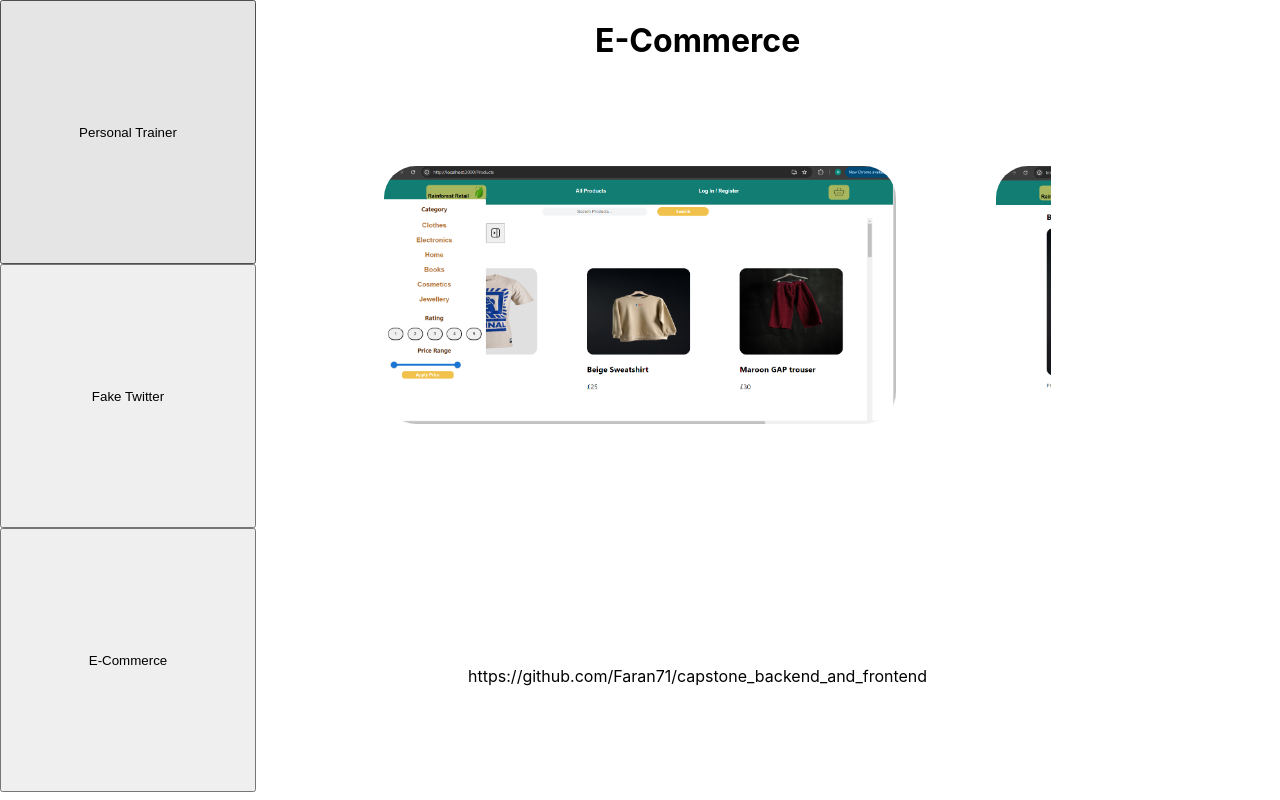
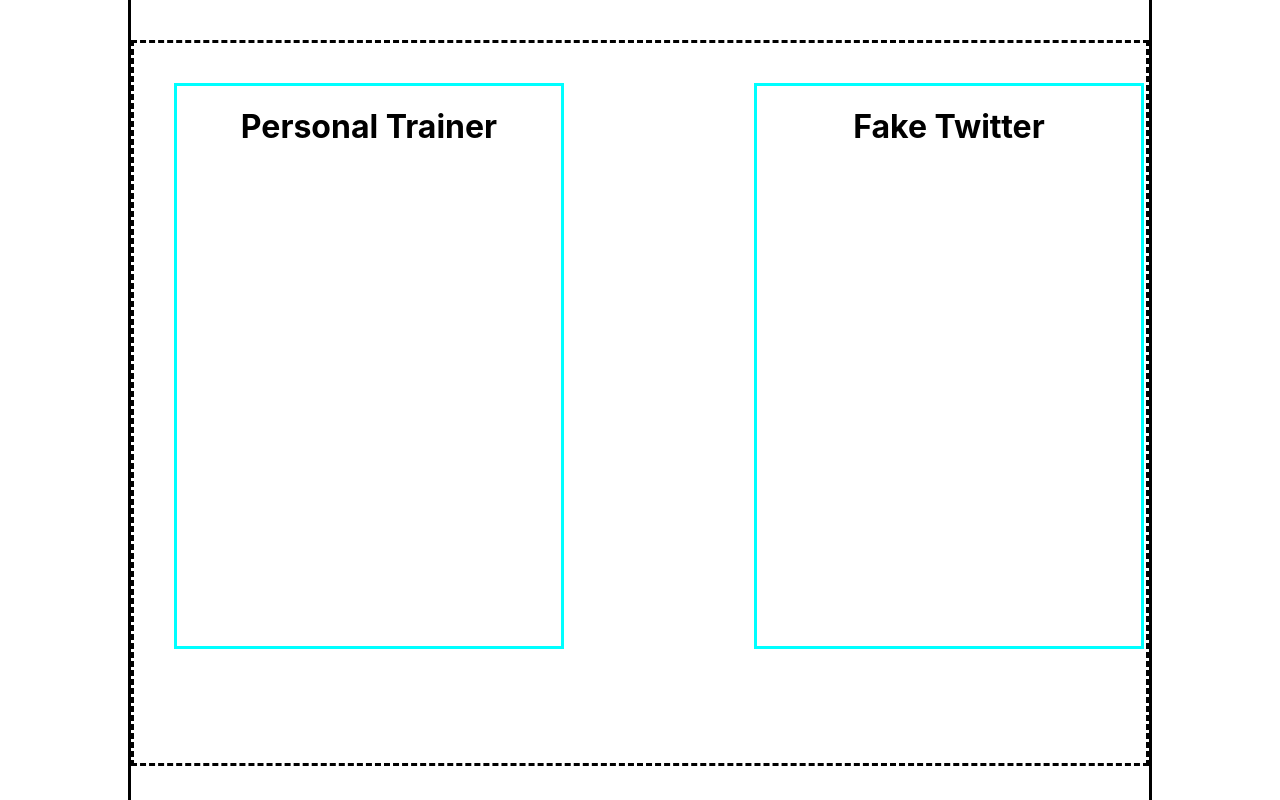
Before and after one commit to Faran71/profile, a React (Create React App) app: page /Projects in a window 1280 px wide. Built offline with nearby package versions, Linux system fonts and the light colour scheme.

Commit message:
changing the projects page layout to be a carousel of projects

```diff
--- a/src/components/Carousel.js
+++ /dev/null
@@ -1,93 +0,0 @@
-import {motion} from "framer-motion"
-import { useRef, useEffect, useState } from "react";
-import "./Carousel.css";
-
-// const Carousel = ({images}) => {
-//     const [currentIndex, setCurrentIndex] = useState(0);
-
-//     const handleNext = () => {
-//         setCurrentIndex((prevIndex) =>
-//         prevIndex + 1 === images.length ? 0 : prevIndex + 1
-//         );
-//     };
-//     const handlePrevious = () => {
-//         setCurrentIndex((prevIndex) =>
-//         prevIndex - 1 < 0 ? images.length - 1 : prevIndex - 1
-//         );
-//     };
-//     const handleDotClick = (index) => {
-//         setCurrentIndex(index);
-//     }
-
-//     return (
-//         <div className="carousel-images">
-//             <img
-//               key={currentIndex}
-//               src={images[currentIndex]}
-//             /><div className="slide_direction">
-//             <div className="left" onClick={handlePrevious}>
-//               <svg
-//                 xmlns="http://www.w3.org/2000/svg"
-//                 height="20"
-//                 viewBox="0 96 960 960"
-//                 width="20"
-//               >
-//                 <path d="M400 976 0 576l400-400 56 57-343 343 343 343-56 57Z" />
-//               </svg>
-//             </div>
-//             <div className="right" onClick={handleNext}>
-//               <svg
-//                 xmlns="http://www.w3.org/2000/svg"
-//                 height="20"
-//                 viewBox="0 96 960 960"
-//                 width="20"
-//               >
-//                 <path d="m304 974-56-57 343-343-343-343 56-57 400 400-400 400Z" />
-//               </svg>
-//             </div>
-//           </div>
-//           <div className="indicator">
-//             {images.map((_, index) => (
-//               <div
-//                 key={index}
-//                 className={`dot ${currentIndex === index ? "active" : ""}`}
-//                 onClick={() => handleDotClick(index)}
-//               ></div>
-//             ))}
-//           </div>
-//         </div>
-//       );
-
-// }
-
-const Carousel = ({images}) => {
-
-    const [width, setWidth] = useState(0);
-    const carousel = useRef();
-    const intervalRef = useRef(null);
-
-    useEffect(() => {
-      setWidth(carousel.current.scrollWidth - carousel.current.offsetWidth);
-      return () => clearInterval(intervalRef.current);
-    }, []);
-
-    return (
-        <motion.div ref={carousel} className="carousel" whileTap={{cursor: "grabbing"}}>
-          <motion.div
-          drag="x"
-          dragConstraints={{right:0, left: -width}}
-          className="inner-carousel"
-          >
-            {images.map(image => {
-              return(
-                <motion.div className="item" key={image}>
-                  <img src={image} alt="" />
-                </motion.div>
-              )
-            }
-              )}
-          </motion.div>
-        </motion.div>
-      )
-  }
-export default Carousel;
--- a/src/components/Carousel.css
+++ b/src/components/CarouselFixed.css
@@ -1,11 +1,11 @@
-/* @import url("https://fonts.googleapis.com/css2?family=Oswald:wght@600&display=swap");
+@import url("https://fonts.googleapis.com/css2?family=Oswald:wght@600&display=swap");
 .App-header {
   font-size: 1rem;
   text-align: center;
   font-family: "Oswald", sans-serif;
   padding-bottom: 2rem;
-} */
-/* .carousel-images {
+}
+.carousel-images {
   position: relative;
   border-radius: 10px;
   height: 100vh;
@@ -57,31 +57,4 @@
 }
 .active {
   background-color: #fa2020;
-} */
-
-.item {
-    min-height: 40rem;
-    min-width: 30rem;
-    padding: 40px;
-  }
-
-.item img {
-    width: 40vw;
-    height: auto;
-    border-radius: 2rem;
-    pointer-events: none;
-    /* padding-right: 20px; */
-  }
-
-.inner-carousel {
-    display: flex;
-    gap: 20px;
-    width: 100vw;
-    height: 60vh;
-  }
-
-.carousel {
-    cursor: grab;
-    overflow: hidden;
-    margin: 5% 10%;
-  }
+}
--- /dev/null
+++ b/src/components/CarouselFixed.js
@@ -0,0 +1,63 @@
+import {motion} from "framer-motion"
+import { useRef, useEffect, useState } from "react";
+import "./CarouselFixed.css";
+
+const CarouselFixed = ({images}) => {
+    const [currentIndex, setCurrentIndex] = useState(0);
+
+    const handleNext = () => {
+        setCurrentIndex((prevIndex) =>
+        prevIndex + 1 === images.length ? 0 : prevIndex + 1
+        );
+    };
+    const handlePrevious = () => {
+        setCurrentIndex((prevIndex) =>
+        prevIndex - 1 < 0 ? images.length - 1 : prevIndex - 1
+        );
+    };
+    const handleDotClick = (index) => {
+        setCurrentIndex(index);
+    }
+
+    return (
+        <div className="carousel-images">
+            <img
+              key={currentIndex}
+              src={images[currentIndex]}
+            /><div className="slide_direction">
+            <div className="left" onClick={handlePrevious}>
+              <svg
+                xmlns="http://www.w3.org/2000/svg"
+                height="20"
+                viewBox="0 96 960 960"
+                width="20"
+              >
+                <path d="M400 976 0 576l400-400 56 57-343 343 343 343-56 57Z" />
+              </svg>
+            </div>
+            <div className="right" onClick={handleNext}>
+              <svg
+                xmlns="http://www.w3.org/2000/svg"
+                height="20"
+                viewBox="0 96 960 960"
+                width="20"
+              >
+                <path d="m304 974-56-57 343-343-343-343 56-57 400 400-400 400Z" />
+              </svg>
+            </div>
+          </div>
+          <div className="indicator">
+            {images.map((_, index) => (
+              <div
+                key={index}
+                className={`dot ${currentIndex === index ? "active" : ""}`}
+                onClick={() => handleDotClick(index)}
+              ></div>
+            ))}
+          </div>
+        </div>
+      );
+
+}
+
+export default CarouselFixed;
--- /dev/null
+++ b/src/components/CarouselSliding.css
@@ -0,0 +1,92 @@
+/* @import url("https://fonts.googleapis.com/css2?family=Oswald:wght@600&display=swap");
+.App-header {
+  font-size: 1rem;
+  text-align: center;
+  font-family: "Oswald", sans-serif;
+  padding-bottom: 2rem;
+} */
+/* .carousel-images {
+  position: relative;
+  border-radius: 10px;
+  height: 100vh;
+  max-width: 50vw;
+  margin: auto;
+  overflow: hidden;
+}
+.carousel-images img {
+  width: 50vw;
+  height: auto;
+  border-radius: 8px;
+  border: #ff00008e solid 2px;
+}
+.slide_direction {
+  display: flex;
+  justify-content: space-between;
+}
+.left,
+.right {
+  background-color: #fb666675;
+  color: #fff;
+  padding: 10px 8px 8px 13px;
+  margin: 0 20px;
+  border-radius: 50%;
+  position: absolute;
+  top: 0;
+  bottom: 0;
+  margin: auto 10px;
+  height: 25px;
+  width: 25px;
+}
+.left {
+  left: 0;
+}
+.right {
+  right: 0;
+}
+.indicator {
+  margin-top: 20px;
+  display: flex;
+  justify-content: center;
+  gap: 20px;
+}
+.dot {
+  background-color: #333;
+  width: 15px;
+  height: 15px;
+  border-radius: 50%;
+}
+.active {
+  background-color: #fa2020;
+} */
+
+.item {
+    min-height: 40rem;
+    min-width: 30rem;
+    padding: 40px;
+  }
+.inner-carousel {
+    display: flex;
+    gap: 20px;
+    width: auto;
+    height: 90vh;
+    border-style: dashed;
+    margin-top: 5vh;
+    display: flex;
+    align-items: center;
+  }
+
+.carousel {
+    cursor: grab;
+    overflow: hidden;
+    margin: 5% 10%;
+    height: 100vh;
+    width: 100vw;
+    border-style: solid;
+  }
+
+  .individual-project-div {
+    height: 70vh;
+    width: 30vw;
+    border-color: aqua;
+    border-style: solid;
+}
--- /dev/null
+++ b/src/components/CarouselSliding.js
@@ -0,0 +1,38 @@
+import {motion} from "framer-motion"
+import { useRef, useEffect, useState } from "react";
+import "./CarouselSliding.css";
+
+
+const CarouselSliding = ({projects}) => {
+
+    const [width, setWidth] = useState(0);
+    const carousel = useRef();
+    const intervalRef = useRef(null);
+
+    useEffect(() => {
+      setWidth(carousel.current.scrollWidth - carousel.current.offsetWidth);
+      return () => clearInterval(intervalRef.current);
+    }, []);
+
+    return (
+        <motion.div ref={carousel} className="carousel" whileTap={{cursor: "grabbing"}}>
+          <motion.div
+          drag="x"
+          dragConstraints={{right:0, left: -width}}
+          className="inner-carousel"
+          >
+            {projects.map(project => {
+              return(
+                <motion.div className="item" key={project}>
+                  <div className="individual-project-div">
+                      <h1>{project.title}</h1>
+                  </div>
+                </motion.div>
+              )
+            }
+              )}
+          </motion.div>
+        </motion.div>
+      )
+  }
+export default CarouselSliding;
--- a/src/containers/Projects.css
+++ b/src/containers/Projects.css
@@ -3,9 +3,11 @@
     height: 100vh;
     display: flex;
     flex-direction: row;
+    overflow: hidden;
+    align-items: center;
 
 }
-
+/*
 .projects-btns {
     width: 20vw;
     height: 100vh;
@@ -22,4 +24,4 @@
     height: 100vh;
     display: flex;
     flex-direction: column;
-}
+} */
--- a/src/containers/Projects.js
+++ b/src/containers/Projects.js
@@ -1,4 +1,5 @@
-import Carousel from "../components/Carousel";
+import CarouselFixed from "../components/CarouselFixed";
+import CarouselSliding from "../components/CarouselSliding";
 import "./Projects.css";
 import { useState } from "react";
 
@@ -35,21 +36,31 @@
         )
     });
 
+    const displayProjects = projectsList.map((temp) => {
+        return(
+            <div className="individual-project-div">
+                <h1>{temp.title}</h1>
+            </div>
+        )
+    })
+
 
 
     return(
         <div className="projects-main">
-            <div className="projects-btns">
+            <CarouselSliding projects={projectsList} className="carousel-sliding"/>
+            {/* {displayProjects} */}
+            {/* <div className="projects-btns">
                 <button>Personal Trainer</button>
                 <button>Fake Twitter</button>
                 <button>E-Commerce</button>
             </div>
             <div className="projects-display">
                 <h1>{currentProject.title}</h1>
-                <Carousel images={currentProject.pictures} />
+                <CarouselFixed images={currentProject.pictures} />
                 {displayLinks}
-                {/* <p>{currentProject.links[0]}</p> */}
-            </div>
+
+            </div> */}
         </div>
     )
 
```
Lines whose indentation alone changed are shown as unchanged.
